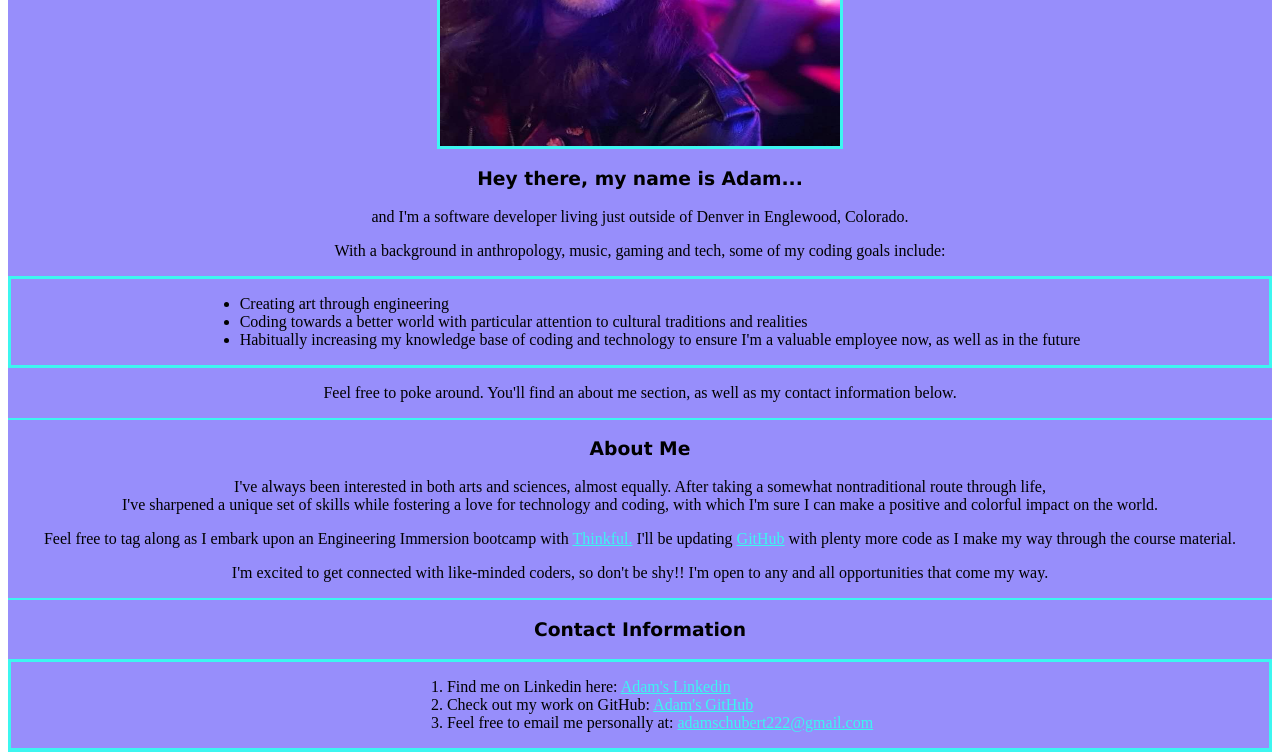
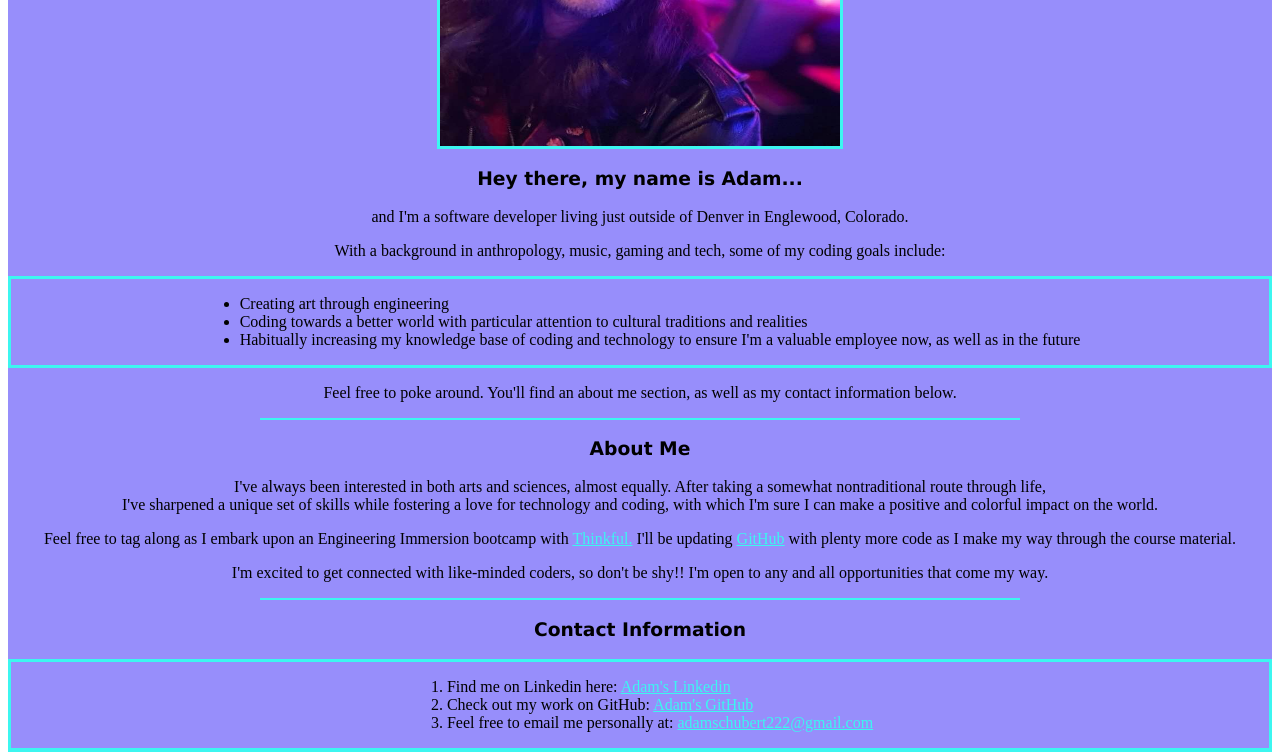
Before and after one commit to Adam-Schubert/business-card, a plain HTML site: page index.html in a window 1280 px wide. Shown: the part 473-1225 px from the top of the page. Drawn offline with Linux system fonts and the light colour scheme.

Commit message:
Changed the width of the hr's

```diff
--- a/index.html
+++ b/index.html
@@ -40,7 +40,7 @@ Notice how the html tag wraps around the entire code.
         <p>Feel free to poke around. You'll find an about me section, as well as my contact information below.</p>
         </section>
 
-        <hr color="#3cf6f0">        <!--Using horizontal rules to divide up the content-->
+        <hr color="#3cf6f0" width="60%">        <!--Using horizontal rules to divide up the content-->
 
         <section>
             <h3>About Me</h3>
@@ -57,7 +57,7 @@ Notice how the html tag wraps around the entire code.
             <p>I'm excited to get connected with like-minded coders, so don't be shy!! I'm open to any and all opportunities that come my way.</p>
         </section>
 
-        <hr color="#3cf6f0">
+        <hr color="#3cf6f0" width="60%">
 
         <section class="container-with-lists">
             <h3>Contact Information</h3>
```
